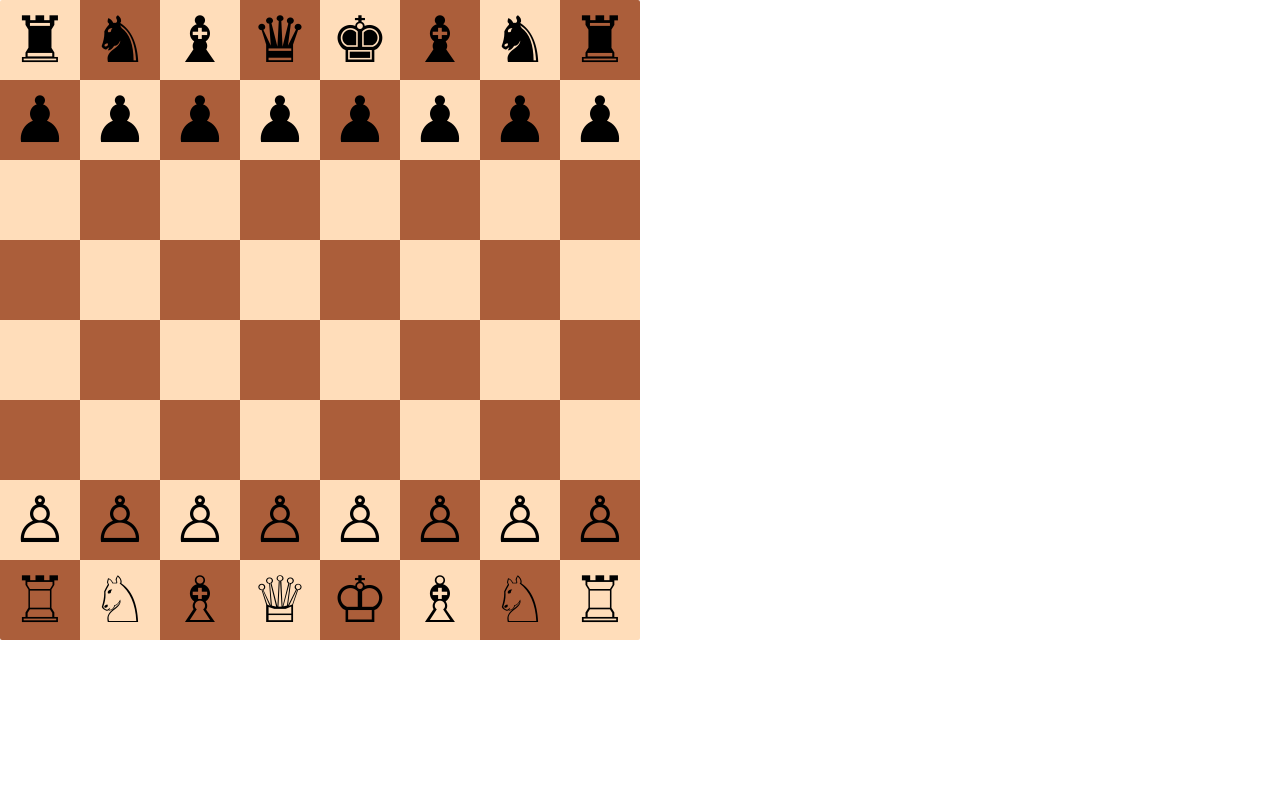
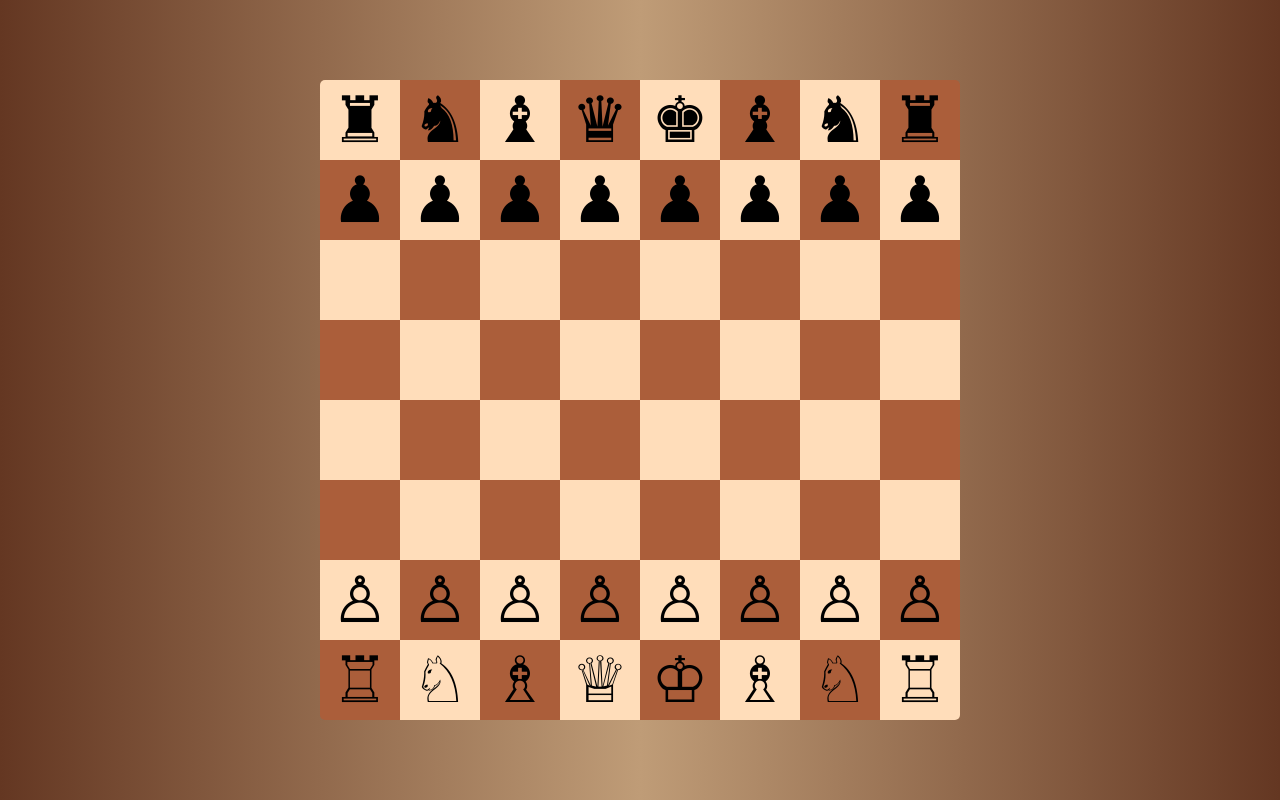
Before and after one commit to MatiMoreyra/react-chess, a React (Create React App) app in the folder app/: page / in a window 1280 px wide. Built offline with nearby package versions, Linux system fonts and the light colour scheme.

Commit message:
Pretify a bit

```diff
--- a/app/src/components/Board.tsx
+++ b/app/src/components/Board.tsx
@@ -12,7 +12,7 @@ interface BoardProps {
 const boardStyle: React.CSSProperties = {
   height: "80vmin",
   width: "80vmin",
-  borderRadius: "2px",
+  borderRadius: "5px",
   overflow: "hidden"
 };
 
--- a/app/src/components/ChessGame.tsx
+++ b/app/src/components/ChessGame.tsx
@@ -3,6 +3,7 @@ import React from "react";
 import { AbstractChessEngine, Move } from "../game-engine/AbstractChessEngine";
 import { ChessSquare } from "../game-engine/ChessSquare";
 import { PieceColor } from "../game-engine/AbstractPiece";
+import { Centered } from "./utils/Centered";
 
 interface ChessGameProps {
   engine: AbstractChessEngine;
@@ -12,6 +13,11 @@ interface ChessGameState {
   sourceSquare: ChessSquare | null;
 }
 
+const gameStyle: React.CSSProperties = {
+  backgroundImage: "linear-gradient(-90deg, #643722, #bf9c77, #643722)",
+  width: "100vw",
+  height: "100vh"
+}
 export class ChessGame extends React.Component<ChessGameProps, ChessGameState> {
   constructor(p: ChessGameProps) {
     super(p);
@@ -23,11 +29,15 @@ export class ChessGame extends React.Component<ChessGameProps, ChessGameState> {
   render() {
     let board = this.props.engine.getChessBoard();
     return (
-      <Board
-        board={board}
-        onSquareClick={this.handleSquareClick}
-        highlightedSquares={this.highlightedSquares()}
-      ></Board>
+      <div style={gameStyle}>
+        <Centered>
+          <Board
+            board={board}
+            onSquareClick={this.handleSquareClick}
+            highlightedSquares={this.highlightedSquares()}
+          ></Board>
+        </Centered>
+      </div>
     );
   }
 
--- /dev/null
+++ b/app/src/components/utils/Centered.tsx
@@ -0,0 +1,18 @@
+import React from "react";
+
+const centeredStyle: React.CSSProperties = {
+  margin: "0",
+  position: "absolute",
+  top: "50%",
+  left: "50%",
+  msTransform: "translate(-50%, -50%)",
+  transform: "translate(-50%, -50%)",
+}
+
+export const Centered: React.FC<{}> = (props) => {
+  return (
+    <div style={centeredStyle}>
+      {props.children}
+    </div>
+  );
+};
```
